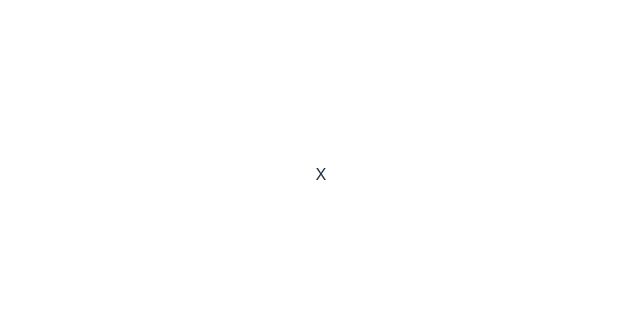
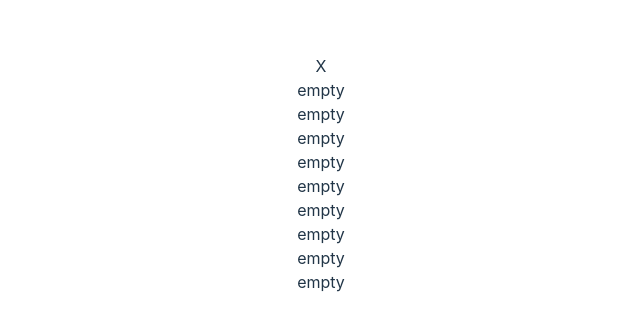
Before and after one commit to CodeandCoffeeCommunity/BOS-01_Tic-Tac-Toe, a Vue app: page / in a window 1280 px wide. Shown: the part 226-556 px from the top of the page, without its empty margins (319-959 px from the left). Built offline with nearby package versions, Linux system fonts and the light colour scheme.

Commit message:
working game engine

```diff
--- a/src/App.vue
+++ b/src/App.vue
@@ -1,9 +1,16 @@
 <template>
+  <div>{{ currentPlayer }}</div>
   <Cell
-    :display-value="'X'"
+    v-for="(cell, index) in board"
+    :display-value="cell"
+    @click="playMove(currentPlayer, index)"
   />
 </template>
 
 <script setup lang="ts">
 import Cell from './components/Cell.vue'
+
+import { useBoardController } from './composables/useBoardController'
+
+const { board, currentPlayer, playMove } = useBoardController()
 </script>
--- a/src/components/Cell.vue
+++ b/src/components/Cell.vue
@@ -1,11 +1,11 @@
 <template>
   <div>
-    {{ props.displayValue }}
+    {{ props.displayValue ?? 'empty' }}
   </div>
 </template>
 
 <script setup lang="ts">
-type Marker = 'X' | 'O' | null
+import type { Marker } from '../composables/useBoardController'
 
 const props = defineProps<{
   displayValue: Marker
--- /dev/null
+++ b/src/composables/useBoardController.ts
@@ -0,0 +1,50 @@
+import { ref } from 'vue'
+
+export type Marker = 'X' | 'O' | null
+type Board = Marker[]
+
+export const useBoardController = () => {
+
+  const currentPlayer = ref<Marker>('X')
+
+  const createBoard = (): Board => {
+    return Array(9).fill(null)
+  }
+
+  const board = ref(createBoard())
+
+  const calculateWinner = (board: Board): Marker => {
+    const winLines = [
+      [0, 1, 2], [3, 4, 5], [6, 7, 8], // Rows
+      [0, 3, 6], [1, 4, 7], [2, 5, 8], // Columns
+      [0, 4, 8], [2, 4, 6]             // Diagonals
+    ]
+
+    for (const line of winLines) {
+      const [a, b, c] = line
+      if (board[a] && board[a] === board[b] && board[a] === board[c]) return board[a]
+    }
+    return null
+  }
+
+  const isBoardFull = (board: Board): boolean => {
+    return board.every(cell => cell !== null)
+  }
+
+  const playMove = (marker: Marker, cell: number) => {
+    if (cell > 8 || cell < 0) return false
+    if (board.value[cell]) return false
+    currentPlayer.value = currentPlayer.value === 'X' ? 'O' : 'X'
+    board.value[cell] = marker
+    return true
+  }
+
+  return {
+    board,
+    currentPlayer,
+
+    calculateWinner,
+    isBoardFull,
+    playMove,
+  }
+}
```
